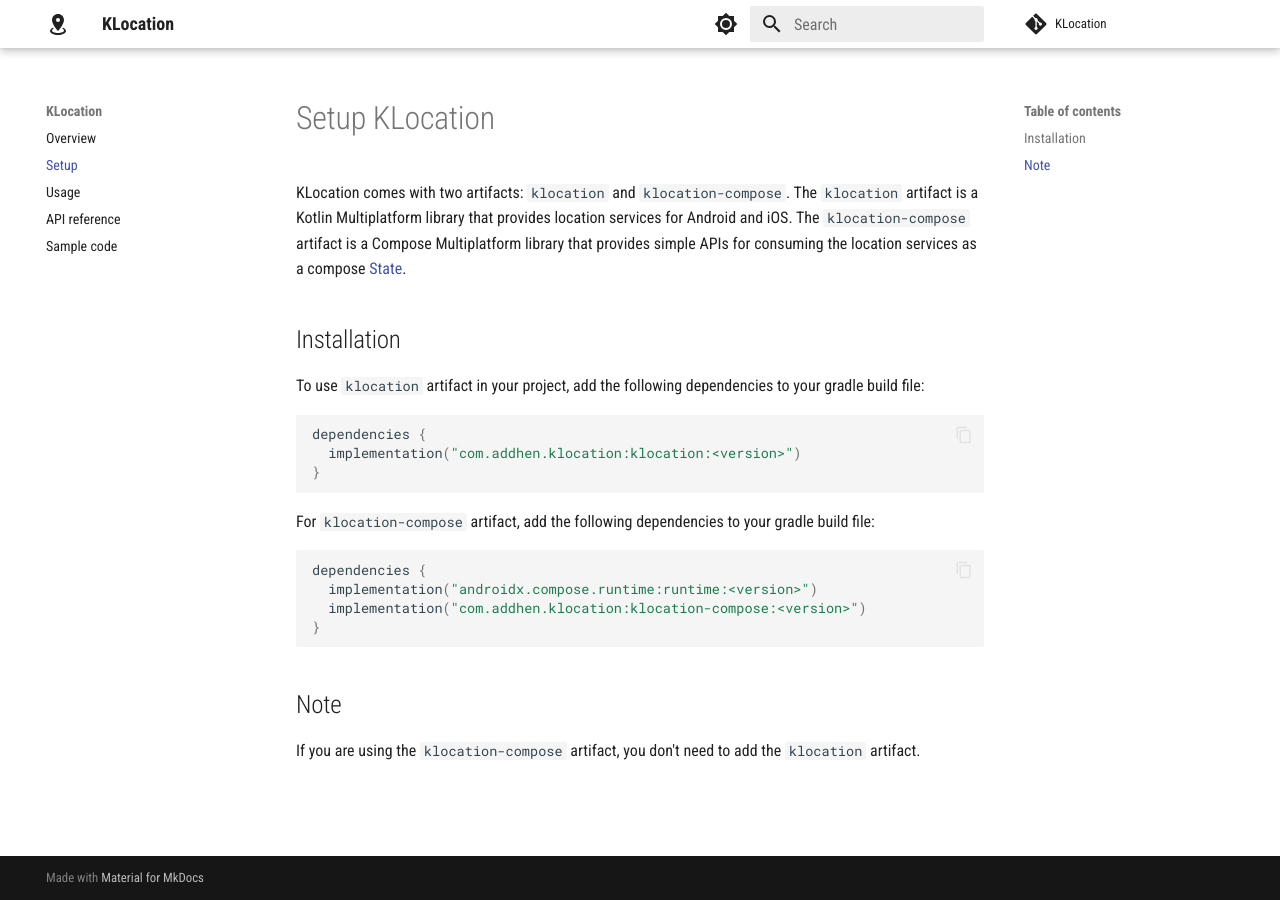
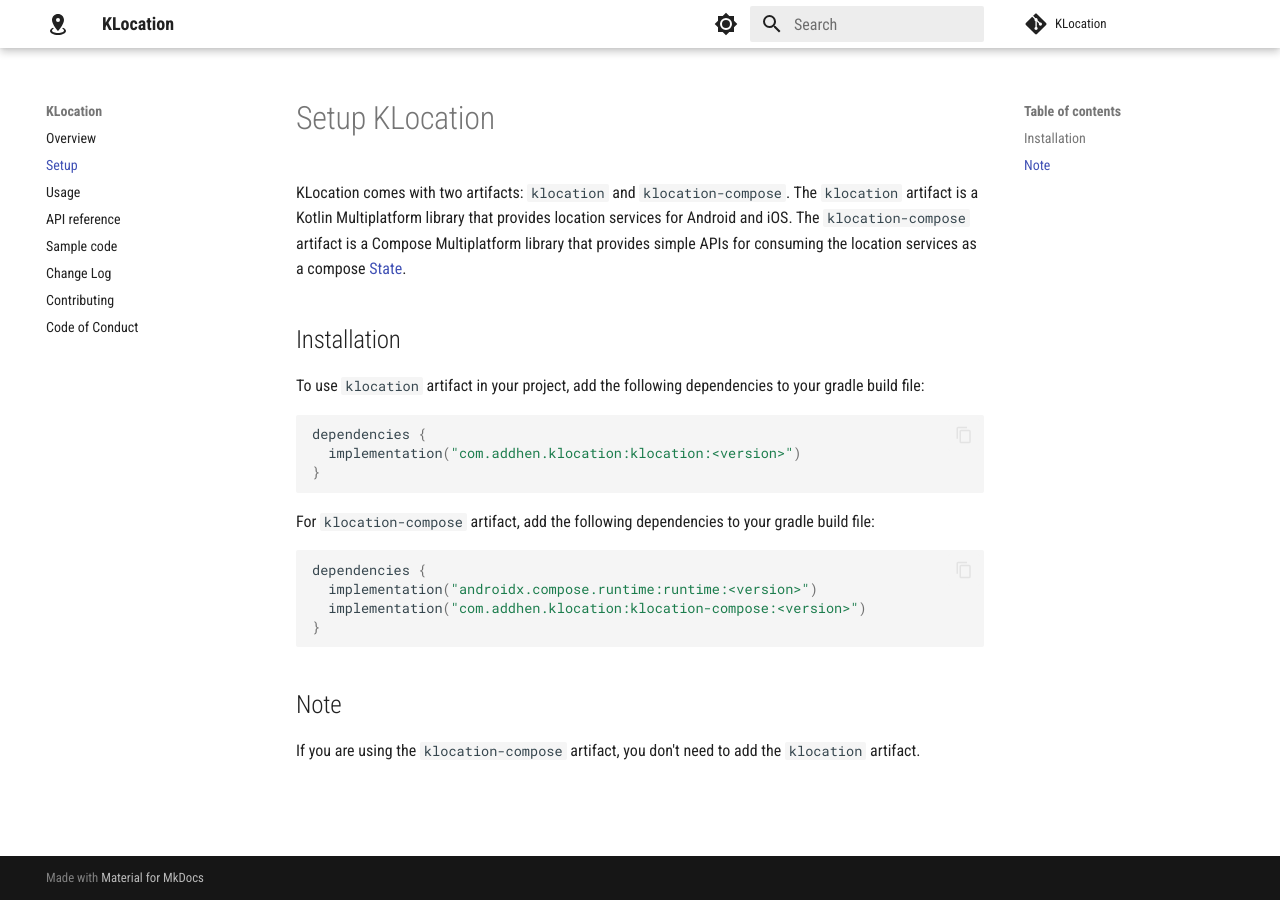
Before and after one commit to addhen/klocation, an MkDocs documentation site: the page built from docs/setup.md, in a window 1280 px wide. Built offline with MkDocs 1.6.1 and Material for MkDocs 9.7.7, drawn with Linux system fonts in a browser that asks for light colours; comment, search, counter and statistics services are not loaded.

Commit message:
Add links to changelogs, contributing and code of conduct docs to the webiste links

```diff
--- a/mkdocs.yml
+++ b/mkdocs.yml
@@ -23,6 +23,9 @@ nav:
   - 'Usage': usage.md
   - 'API reference': api/
   - 'Sample code': https://github.com/addhen/klocation/tree/main/sample
+  - 'Change Log': changelog.md
+  - 'Contributing': contributing.md
+  - 'Code of Conduct': code-of-conduct.md
 
 # Configuration
 theme:
```
Also changed, not shown: 1 other file.
